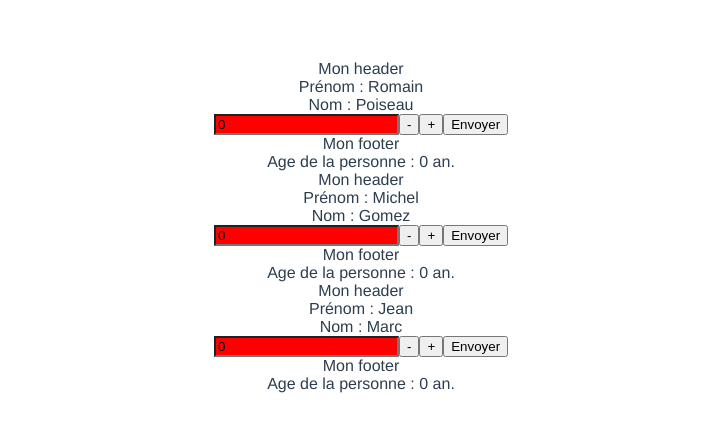
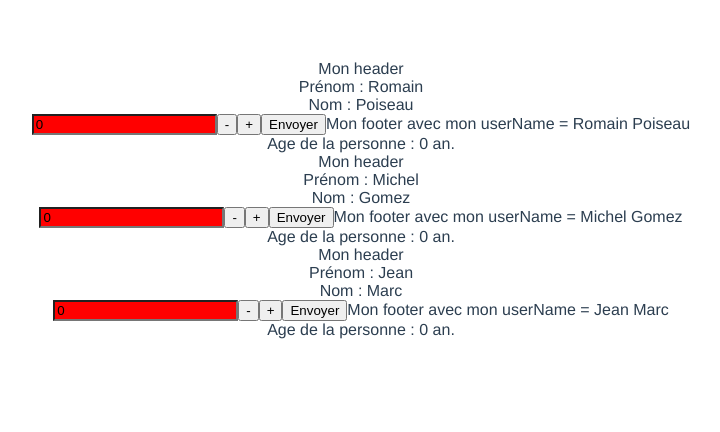
Before and after one commit to rpoiseau/cours-vue-js, a Vue app: page / in a window 1280 px wide. Shown: the top 432 px of the page, without its empty margins (279-999 px from the left). Built offline with nearby package versions, Linux system fonts and the light colour scheme.

Commit message:
feat(scopedSlot)

```diff
--- a/src/App.vue
+++ b/src/App.vue
@@ -5,7 +5,7 @@
               :firstName="student.firstName"
               :last-name="student.lastName"
               @sendAge="receiveAge">
-        <div slot="footer">Mon footer</div>
+        <template v-slot:footer="user">Mon footer avec mon userName = {{user.userName}}</template>
         <div slot="header">Mon header</div>
       </my-component>
       Age de la personne : {{student.age | ageFilter}}
--- a/src/components/Component.vue
+++ b/src/components/Component.vue
@@ -7,7 +7,7 @@
     <button @click="decreaseAge">-</button>
     <button @click="increaseAge">+</button>
     <button @click="sendAge">Envoyer</button>
-    <slot name="footer"></slot>
+    <slot name="footer" :userName="firstName + ' ' + lastName"></slot>
   </div>
 </template>
 
```
